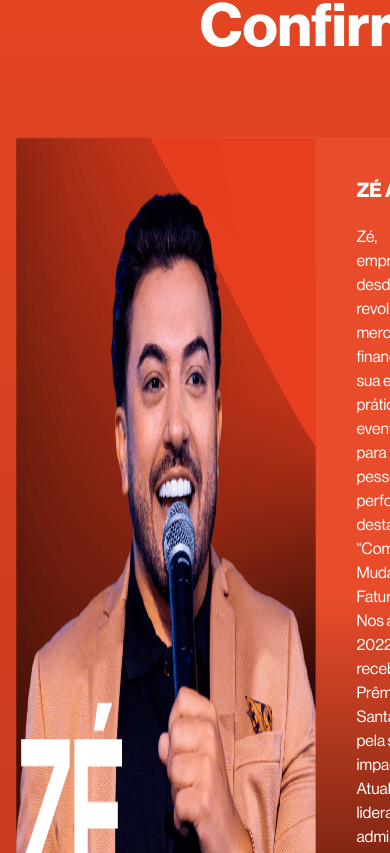
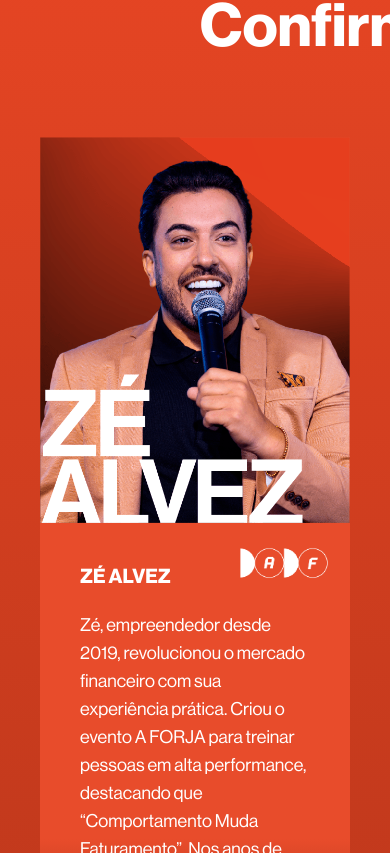
Before and after one commit to LM-Lucas-e-Marcelo/the-forge-frontend, a React (Vite) app: page / in a window 390 px wide. Shown: the part 7791-8644 px from the top of the page. Built offline with nearby package versions, Linux system fonts and the light colour scheme.

Commit message:
update SpeakerCard component: enhance layout for better responsiveness and adjust image sizing

```diff
--- a/src/components/speakers/speaker-card.tsx
+++ b/src/components/speakers/speaker-card.tsx
@@ -8,12 +8,12 @@ type SpeakerCardProps = {
 
 export const SpeakerCard = ({ name, position, imgUrl }: SpeakerCardProps) => {
   return (
-    <div className="flex text-white">
-      <img src={imgUrl} width={300} alt="speaker image" />
-      <div className="bg-gradient-to-t from-black from-[-30%] via-[#e84c2b] to-[#e84c2b] p-10 flex flex-col items-start justify-end gap-5 w-full max-w-[800px] pr-50 relative">
+    <div className="flex text-white flex-col sm:flex-row">
+      <img src={imgUrl} className="sm:w-[300px] w-full" alt="speaker image" />
+      <div className="bg-gradient-to-t from-black from-[-30%] via-[#e84c2b] to-[#e84c2b] p-10 flex flex-col items-start justify-end gap-5 w-full max-w-[800px] sm:pr-50 relative">
         <strong className="font-tertiary text-xl">{name}</strong>
         <div
-          className="text-md"
+          className="sm:text-md text-lg"
           dangerouslySetInnerHTML={{ __html: position }}
         />
         <img
```
